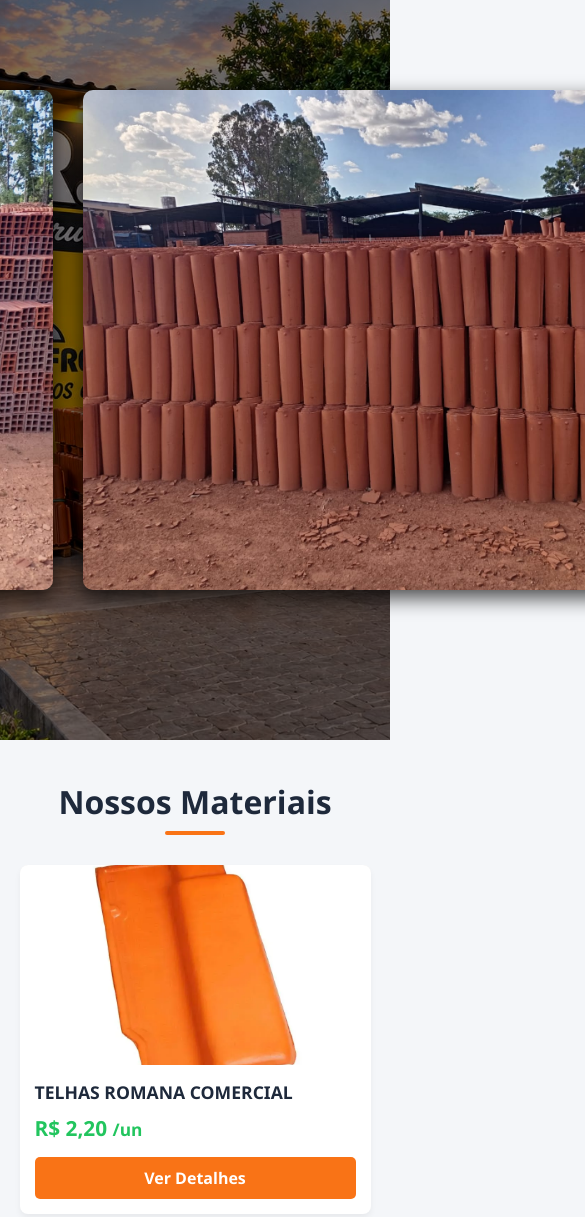
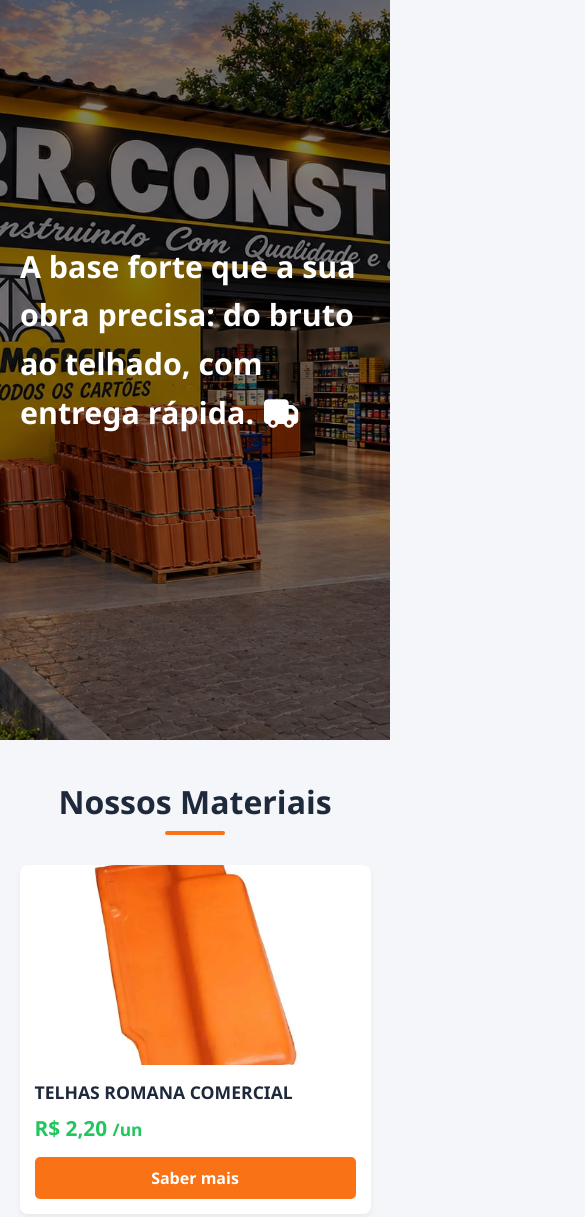
Before and after one commit to francinaldomorais7/PR-Construcoes, a plain HTML site: page index.html in a window 390 px wide. Shown: the part 255-1472 px from the top of the page, 585 px wide, since content can reach past the window. Drawn offline with Linux system fonts and the light colour scheme.

Commit message:
colocado o link para orcamento via whatsapp e mudanca na nav cotainer

```diff
--- a/index.html
+++ b/index.html
@@ -4,6 +4,9 @@
 <head>
     <meta charset="UTF-8">
     <meta name="viewport" content="width=device-width, initial-scale=1.0">
+    <link rel="stylesheet" href="https://cdnjs.cloudflare.com/ajax/libs/font-awesome/7.3.1/css/all.min.css"
+        integrity="sha512-QeR2VH+lsBE5LSAe1Q5EnTBbe7XTBubt8dG93Y7gidSgdMCr8nVqKcfKAMyN96SV8KDbZVTDXChatu5G2KQGzg=="
+        crossorigin="anonymous" referrerpolicy="no-referrer">
     <title>Depósito de Materiais de Construção</title>
     <link rel="stylesheet" href="style.css">
 </head>
@@ -14,7 +17,7 @@
     <header>
         <div class="header-left">
 
-            <img class="logo" src="./assets/logo_pr.png" href="#">
+            <img class="logo" src="./assets/logo_pr.png" href="https://wa.me/5586995975256?text=Quero%20solicitar%20um%20or%C3%A7amento!" target="_blank">
 
             <nav>
                 <ul>
@@ -28,11 +31,10 @@
         </div>
     </header>
 
-    <nav class="midia">
-        <div class="streams">
-            <img class="img-strams" src="assets/tijolos-streams.jpeg" alt="tijolos">
-            <img class="img-strams" src="assets/telhas-streams.jpeg" alt="telhas">
-            <img class="img-strams" src="assets/madeiras-streams.jpeg" alt="madeiras">
+    <nav class="container">
+        <div class="frase">
+            <p>A base forte que a sua obra precisa: do bruto ao telhado, com entrega rápida.
+            <i class="fa-solid fa-truck"></i></p>
         </div>
     </nav>
 
@@ -47,7 +49,7 @@
                 <div class="produto-info">
                     <div class="produto-nome">TELHAS ROMANA COMERCIAL</div>
                     <div class="produto-preco">R$ 2,20 <small>/un</small></div>
-                    <a href="#" class="btn-comprar">Ver Detalhes</a>
+                    <a href="https://wa.me/5586995975256?text=Quero%20solicitar%20um%20or%C3%A7amento!" target="_blank" class="btn-comprar">Saber mais</a>
                 </div>
             </div>
 
@@ -56,7 +58,7 @@
                 <div class="produto-info">
                     <div class="produto-nome">TELHAS ROMANA DE PRIMEIRA NATURAL</div>
                     <div class="produto-preco">R$ 2,49 <small>/un</small></div>
-                    <a href="#" class="btn-comprar">Ver Detalhes</a>
+                    <a href="https://wa.me/5586995975256?text=Quero%20solicitar%20um%20or%C3%A7amento!" target="_blank" class="btn-comprar">Saber mais</a>
                 </div>
             </div>
 
@@ -65,7 +67,7 @@
                 <div class="produto-info">
                     <div class="produto-nome">TELHAS ROMANA DE PRIMEIRA FLASH</div>
                     <div class="produto-preco">R$ 2,29 <small>/un</small></div>
-                    <a href="#" class="btn-comprar">Ver Detalhes</a>
+                    <a href="https://wa.me/5586995975256?text=Quero%20solicitar%20um%20or%C3%A7amento!" target="_blank" class="btn-comprar">Saber mais</a>
                 </div>
             </div>
 
@@ -74,7 +76,7 @@
                 <div class="produto-info">
                     <div class="produto-nome">TELHAS ROMANA PREMIUN</div>
                     <div class="produto-preco">R$ 2,69 <small>/un</small></div>
-                    <a href="#" class="btn-comprar">Ver Detalhes</a>
+                    <a href="https://wa.me/5586995975256?text=Quero%20solicitar%20um%20or%C3%A7amento!" target="_blank" class="btn-comprar">Saber mais</a>
                 </div>
             </div>
 
@@ -83,7 +85,7 @@
                 <div class="produto-info">
                     <div class="produto-nome">TELHAS AMERICANA COMERCIAL</div>
                     <div class="produto-preco">R$ 2,39 <small>/un</small></div>
-                    <a href="#" class="btn-comprar">Ver Detalhes</a>
+                    <a href="https://wa.me/5586995975256?text=Quero%20solicitar%20um%20or%C3%A7amento!" target="_blank" class="btn-comprar">Saber mais</a>
                 </div>
             </div>
 
@@ -92,7 +94,7 @@
                 <div class="produto-info">
                     <div class="produto-nome">TELHAS DE SEGUNDA MAFRENSE</div>
                     <div class="produto-preco">R$ 1,09 <small>/un</small></div>
-                    <a href="#" class="btn-comprar">Ver Detalhes</a>
+                    <a href="https://wa.me/5586995975256?text=Quero%20solicitar%20um%20or%C3%A7amento!" target="_blank" class="btn-comprar">Saber mais</a>
                 </div>
             </div>
 
@@ -101,7 +103,7 @@
                 <div class="produto-info">
                     <div class="produto-nome">TIJOLOS DE 8F MAFRENSE 9X14X24</div>
                     <div class="produto-preco">R$ 1,95 <small>/un</small></div>
-                    <a href="#" class="btn-comprar">Ver Detalhes</a>
+                    <a href="https://wa.me/5586995975256?text=Quero%20solicitar%20um%20or%C3%A7amento!" target="_blank" class="btn-comprar">Saber mais</a>
                 </div>
             </div>
 
@@ -110,7 +112,7 @@
                 <div class="produto-info">
                     <div class="produto-nome">TIJOLOS BANDA</div>
                     <div class="produto-preco">R$ 1,95 <small>/un</small></div>
-                    <a href="#" class="btn-comprar">Ver Detalhes</a>
+                    <a href="https://wa.me/5586995975256?text=Quero%20solicitar%20um%20or%C3%A7amento!" target="_blank" class="btn-comprar">Saber mais</a>
                 </div>
             </div>
 
@@ -119,7 +121,7 @@
                 <div class="produto-info">
                     <div class="produto-nome">AREIA MISTA CARRADA 6M</div>
                     <div class="produto-preco">R$ 400,00 <small>/m</small></div>
-                    <a href="#" class="btn-comprar">Ver Detalhes</a>
+                    <a href="https://wa.me/5586995975256?text=Quero%20solicitar%20um%20or%C3%A7amento!" target="_blank" class="btn-comprar">Saber mais</a>
                 </div>
             </div>
 
@@ -128,7 +130,7 @@
                 <div class="produto-info">
                     <div class="produto-nome">AREIA MISTA LATA</div>
                     <div class="produto-preco">R$ 4,99 <small>/lt</small></div>
-                    <a href="#" class="btn-comprar">Ver Detalhes</a>
+                    <a href="https://wa.me/5586995975256?text=Quero%20solicitar%20um%20or%C3%A7amento!" target="_blank" class="btn-comprar">Saber mais</a>
                 </div>
             </div>
 
@@ -137,7 +139,7 @@
                 <div class="produto-info">
                     <div class="produto-nome">ARGAMASSA TOP MASSA PCT 15KG</div>
                     <div class="produto-preco">R$ 17,99 <small>/kg</small></div>
-                    <a href="#" class="btn-comprar">Ver Detalhes</a>
+                    <a href="https://wa.me/5586995975256?text=Quero%20solicitar%20um%20or%C3%A7amento!" target="_blank" class="btn-comprar">Saber mais</a>
                 </div>
             </div>
 
@@ -146,7 +148,7 @@
                 <div class="produto-info">
                     <div class="produto-nome">CIMENTO POTY 50KG</div>
                     <div class="produto-preco">R$ 62,99 <small>/kg</small></div>
-                    <a href="#" class="btn-comprar">Ver Detalhes</a>
+                    <a href="https://wa.me/5586995975256?text=Quero%20solicitar%20um%20or%C3%A7amento!" target="_blank" class="btn-comprar">Saber mais</a>
                 </div>
             </div>
 
@@ -155,7 +157,7 @@
                 <div class="produto-info">
                     <div class="produto-nome">SEIXO LATA</div>
                     <div class="produto-preco">R$ 7,99 <small>/lt</small></div>
-                    <a href="#" class="btn-comprar">Ver Detalhes</a>
+                    <a href="https://wa.me/5586995975256?text=Quero%20solicitar%20um%20or%C3%A7amento!" target="_blank" class="btn-comprar">Saber mais</a>
                 </div>
             </div>
 
@@ -164,7 +166,7 @@
                 <div class="produto-info">
                     <div class="produto-nome">SEIXO LAVADO 3M</div>
                     <div class="produto-preco">R$ 199,99 <small>/m</small></div>
-                    <a href="#" class="btn-comprar">Ver Detalhes</a>
+                    <a href="https://wa.me/5586995975256?text=Quero%20solicitar%20um%20or%C3%A7amento!" target="_blank" class="btn-comprar">Saber mais</a>
                 </div>
             </div>
 
@@ -173,7 +175,7 @@
                 <div class="produto-info">
                     <div class="produto-nome">CAIBRÃO MISTA 2X10M</div>
                     <div class="produto-preco">R$ 18,99 <small>/m</small></div>
-                    <a href="#" class="btn-comprar">Ver Detalhes</a>
+                    <a href="https://wa.me/5586995975256?text=Quero%20solicitar%20um%20or%C3%A7amento!" target="_blank" class="btn-comprar">Saber mais</a>
                 </div>
             </div>
 
@@ -182,7 +184,7 @@
                 <div class="produto-info">
                     <div class="produto-nome">LINHA MISTA 6X18M</div>
                     <div class="produto-preco">R$ 44,99 <small>/m</small></div>
-                    <a href="#" class="btn-comprar">Ver Detalhes</a>
+                    <a href="https://wa.me/5586995975256?text=Quero%20solicitar%20um%20or%C3%A7amento!" target="_blank" class="btn-comprar">Saber mais</a>
                 </div>
             </div>
 
@@ -191,7 +193,7 @@
                 <div class="produto-info">
                     <div class="produto-nome">RIPAO 1,2X5,5M DZ</div>
                     <div class="produto-preco">R$ 71,99 <small>/dz</small></div>
-                    <a href="#" class="btn-comprar">Ver Detalhes</a>
+                    <a href="https://wa.me/5586995975256?text=Quero%20solicitar%20um%20or%C3%A7amento!" target="_blank" class="btn-comprar">Saber mais</a>
                 </div>
             </div>
 
@@ -200,7 +202,7 @@
                 <div class="produto-info">
                     <div class="produto-nome">CAIBRO MISTA 3X6M</div>
                     <div class="produto-preco">R$ 7,49 <small>/m</small></div>
-                    <a href="#" class="btn-comprar">Ver Detalhes</a>
+                    <a href="https://wa.me/5586995975256?text=Quero%20solicitar%20um%20or%C3%A7amento!" target="_blank" class="btn-comprar">Saber mais</a>
                 </div>
             </div>
 
@@ -209,7 +211,7 @@
                 <div class="produto-info">
                     <div class="produto-nome">LINHA MISTA 6X13M</div>
                     <div class="produto-preco">R$ 25,99 <small>/m</small></div>
-                    <a href="#" class="btn-comprar">Ver Detalhes</a>
+                    <a href="https://wa.me/5586995975256?text=Quero%20solicitar%20um%20or%C3%A7amento!" target="_blank" class="btn-comprar">Saber mais</a>
                 </div>
             </div>
 
@@ -218,7 +220,7 @@
                 <div class="produto-info">
                     <div class="produto-nome">FRECHAL MISTO 6X6M</div>
                     <div class="produto-preco">R$ 12,99 <small>/m</small></div>
-                    <a href="#" class="btn-comprar">Ver Detalhes</a>
+                    <a href="https://wa.me/5586995975256?text=Quero%20solicitar%20um%20or%C3%A7amento!" target="_blank" class="btn-comprar">Saber mais</a>
                 </div>
             </div>
 
@@ -227,7 +229,7 @@
                 <div class="produto-info">
                     <div class="produto-nome">TUBO DE PVC 20mm 6M</div>
                     <div class="produto-preco">R$ 19,99 <small>/m</small></div>
-                    <a href="#" class="btn-comprar">Ver Detalhes</a>
+                    <a href="https://wa.me/5586995975256?text=Quero%20solicitar%20um%20or%C3%A7amento!" target="_blank" class="btn-comprar">Saber mais</a>
                 </div>
             </div>
 
@@ -236,7 +238,7 @@
                 <div class="produto-info">
                     <div class="produto-nome">TUBO DE PVC 25MM 6M</div>
                     <div class="produto-preco">R$ 24,99 <small>/m</small></div>
-                    <a href="#" class="btn-comprar">Ver Detalhes</a>
+                    <a href="https://wa.me/5586995975256?text=Quero%20solicitar%20um%20or%C3%A7amento!" target="_blank" class="btn-comprar">Saber mais</a>
                 </div>
             </div>
 
@@ -245,7 +247,7 @@
                 <div class="produto-info">
                     <div class="produto-nome">TUBO DE PVC 40mm 6M</div>
                     <div class="produto-preco">R$ 27,99 <small>/m</small></div>
-                    <a href="#" class="btn-comprar">Ver Detalhes</a>
+                    <a href="https://wa.me/5586995975256?text=Quero%20solicitar%20um%20or%C3%A7amento!" target="_blank" class="btn-comprar">Saber mais</a>
                 </div>
             </div>
 
@@ -254,7 +256,7 @@
                 <div class="produto-info">
                     <div class="produto-nome">TUBO DE PVC 50mm 6M</div>
                     <div class="produto-preco">R$ 0,00 <small>/m</small></div>
-                    <a href="#" class="btn-comprar">Ver Detalhes</a>
+                    <a href="https://wa.me/5586995975256?text=Quero%20solicitar%20um%20or%C3%A7amento!" target="_blank" class="btn-comprar">Saber mais</a>
                 </div>
             </div>
 
@@ -263,7 +265,7 @@
                 <div class="produto-info">
                     <div class="produto-nome">TUBO DE PVC 100mm 6M</div>
                     <div class="produto-preco">R$ 18,00 <small>/m</small></div>
-                    <a href="#" class="btn-comprar">Ver Detalhes</a>
+                    <a href="https://wa.me/5586995975256?text=Quero%20solicitar%20um%20or%C3%A7amento!" target="_blank" class="btn-comprar">Saber mais</a>
                 </div>
             </div>
 
@@ -272,7 +274,7 @@
                 <div class="produto-info">
                     <div class="produto-nome">TRELIÇA</div>
                     <div class="produto-preco">R$ 1,95 <small>/un</small></div>
-                    <a href="#" class="btn-comprar">Ver Detalhes</a>
+                    <a href="https://wa.me/5586995975256?text=Quero%20solicitar%20um%20or%C3%A7amento!" target="_blank" class="btn-comprar">Saber mais</a>
                 </div>
             </div>
         </div>
--- a/style.css
+++ b/style.css
@@ -74,7 +74,7 @@ nav a:hover {
     transform: translateY(-4px);
 }
 
-.midia {
+.container {
     background-image: linear-gradient(rgba(0, 0, 0, 0.5), rgba(0, 0, 0, 0.5)), url('assets/fachaa.jpeg');
     width: 100%;
     min-height: 800px;
@@ -88,21 +88,13 @@ nav a:hover {
     box-sizing: border-box;
 }
 
-.streams {
-    display: flex;
-    justify-content: center;
-    align-items: center;
-    gap: 30px;
-    border-radius: 10px;
-    width: 100%;
+.frase {
+    color: #fff;
+    font-size: 3.9rem;
     max-width: 1200px;
-}
-
-.img-strams {
-    height: 500px;
-    object-fit: cover;
-    border-radius: 10px;
-    box-shadow: 0 8px 20px rgba(0, 0, 0, 0.7);
+    font-family: 'Segoe UI', Tahoma, Geneva, Verdana, sans-serif;
+    font-weight: 600;
+    line-height: 1.6;
 }
 
 /* --- CORPO / VITRINE DE PRODUTOS --- */
@@ -131,7 +123,6 @@ h1::after {
     border-radius: 2px;
 }
 
-/* Implementação do CSS GRID pedido */
 .grid-produtos {
     display: grid;
     grid-template-columns: repeat(auto-fill, minmax(200px, 1fr));
@@ -228,4 +219,8 @@ footer {
     nav ul {
         gap: 15px;
     }
+
+    .frase {
+        font-size: 1.9rem;
+    }
 }
```
